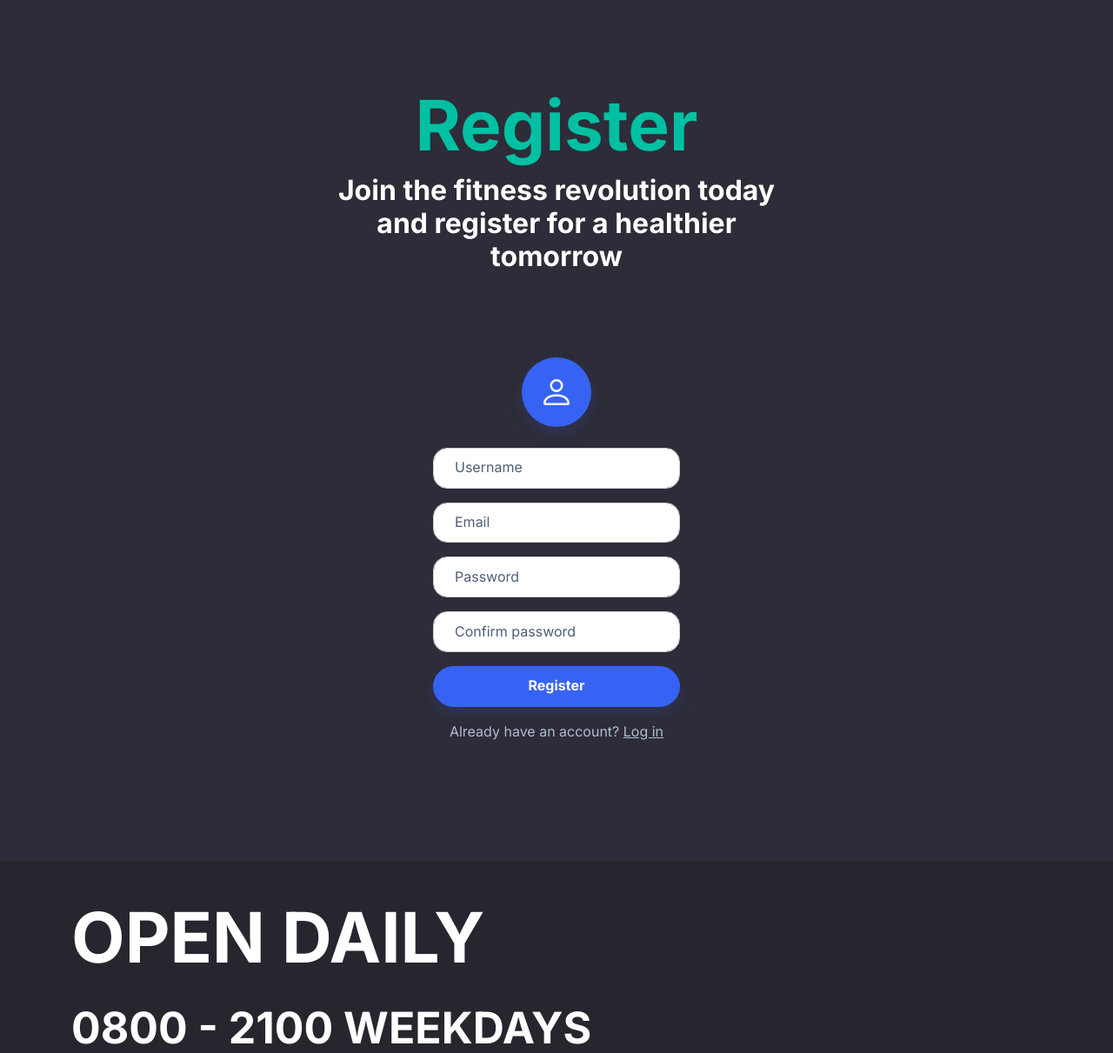
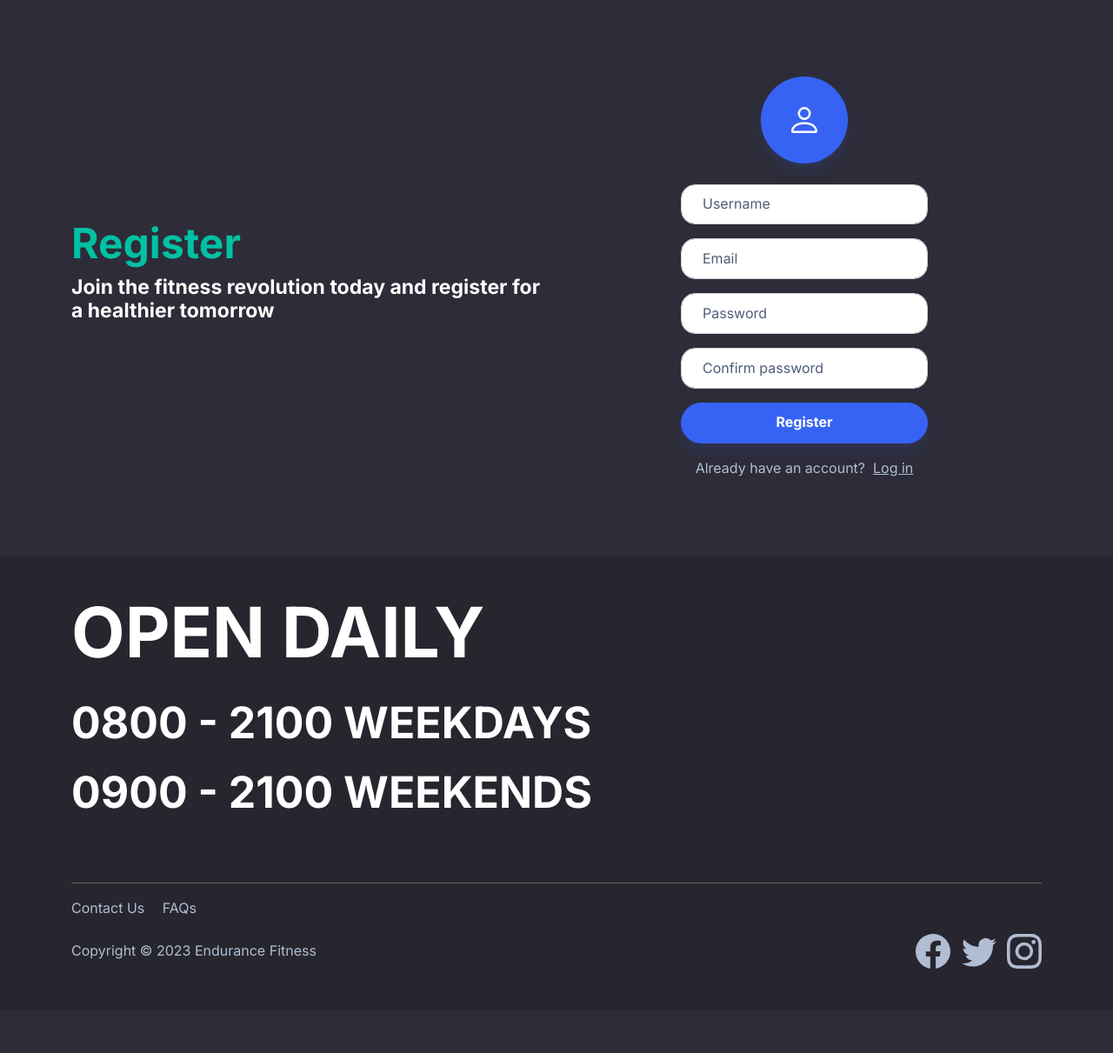
Before and after one commit to Daienn/Websys, a PHP site: page /register.php in a window 1280 px wide. Shown: the part 143-1354 px from the top of the page at 87% size. After the commit the page ends 1257 px from the top, so only its background shows below. Run offline with PHP 8.4, Linux system fonts and the light colour scheme.

Commit message:
register

```diff
--- a/register.php
+++ b/register.php
@@ -2,19 +2,16 @@
 
 <html lang="en">
     <head>
-        <!-- CSS -->
-        <link rel="stylesheet" href="css/styles.min.css"/>
-        <link rel="stylesheet" href="css/style.css"/>
-
         <!-- Bootstrap CSS -->
         <link rel="stylesheet" href="bootstrap/bootstrap.min.css"/>
-        <link rel="stylesheet" href="bootstrap/animation.css"/>
+        <link rel="stylesheet" href="bootstrap/styles.min.css"/>
 
         <!-- Bootstrap JS -->
         <script src="js/script.min.js"></script>
         <script src="js/carousel.js"></script>
         <script src="js/hoverAnimation.js"></script>
         <script src="js/bs-init.js"></script>
+        <script src="js/calendar.js"></script>
 
         <meta charset="UTF-8">
         <meta name="viewport" content="width=device-width, initial-scale=1.0", shrink-to-fit=no">
@@ -28,27 +25,39 @@
     <body>
 
         <section class="py-5">
-            <div class="container py-5">
-                <div class="row mb-4 mb-lg-5">
-                    <div class="col-md-8 col-xl-6 text-center mx-auto">
-                        <h1 class="display-1 fw-bold" style="color: rgb(0,192,163);">Register</h1>
-                        <h2 class="fw-bold">Join the fitness revolution today and register for a healthier tomorrow</h2>
+            <div class="container">
+                <div class="row">
+                    <div class="col-md-6 align-self-center">
+                        <h1 class="display-5 fw-bold text-start d-xxl-flex align-items-xxl-center" style="color: rgb(0,192,163);padding-right: 0px;">Register</h1>
+                        <h2 class="display-5 fw-bold text-start" style="padding-right: 0px;font-size: 23px;">Join the fitness revolution today and register for a healthier tomorrow</h2>
                     </div>
-                </div>
-                <div class="row d-flex justify-content-center">
-                    <div class="col-md-6 col-xl-4">
+                    <div class="col-md-6">
                         <div class="card">
                             <div class="card-body text-center d-flex flex-column align-items-center">
-                                <div class="bs-icon-xl bs-icon-circle bs-icon-primary shadow bs-icon my-4"><svg xmlns="http://www.w3.org/2000/svg" width="1em" height="1em" fill="currentColor" viewBox="0 0 16 16" class="bi bi-person">
-                                    <path d="M8 8a3 3 0 1 0 0-6 3 3 0 0 0 0 6zm2-3a2 2 0 1 1-4 0 2 2 0 0 1 4 0zm4 8c0 1-1 1-1 1H3s-1 0-1-1 1-4 6-4 6 3 6 4zm-1-.004c-.001-.246-.154-.986-.832-1.664C11.516 10.68 10.289 10 8 10c-2.29 0-3.516.68-4.168 1.332-.678.678-.83 1.418-.832 1.664h10z"></path>
-                                    </svg></div>
+                                <div class="bs-icon-xl bs-icon-circle bs-icon-primary shadow bs-icon my-4">
+                                    <svg xmlns="http://www.w3.org/2000/svg" width="1em" height="1em" fill="currentColor" viewBox="0 0 16 16" class="bi bi-person">
+                                    <path d="M8 8a3 3 0 1 0 0-6 3 3 0 0 0 0 6zm2-3a2 2 0 1 1-4 0 2 2 0 0 1 4 0zm4 8c0 1-1 1-1 1H3s-1 0-1-1 1-4 6-4 6 3 6 4zm-1-.004c-.001-.246-.154-.986-.832-1.664C11.516 10.68 10.289 10 8 10c-2.29 0-3.516.68-4.168 1.332-.678.678-.83 1.418-.832 1.664h10z">
+                                    </path>
+                                    </svg>
+                                </div>
                                 <form action="process_register.php" method="post">
-                                    <div class="mb-3"><input class="form-control" type="text" id="username" name="username" placeholder="Username" required></div>
-                                    <div class="mb-3"><input class="form-control" type="email" id="email" name="email" placeholder="Email"></div>
-                                    <div class="mb-3"><input class="form-control" type="password" id="pwd" name="pwd" placeholder="Password"></div>
-                                    <div class="mb-3"><input class="form-control" type="password" id="pwd_confirm" name="pwd_confirm" placeholder="Confirm password"></div>
-                                    <div class="mb-3"><button class="btn btn-primary shadow d-block w-100" type="submit">Register</button></div>
-                                    <p class="text-muted">Already have an account?&nbsp;<a href="login.php">Log in</a></p>
+                                    <div class="mb-3">
+                                        <input class="form-control" type="text" id="username" name="username" placeholder="Username" required>
+                                    </div>
+                                    <div class="mb-3">
+                                        <input class="form-control" type="email" id="email" name="email" placeholder="Email">
+                                    </div>
+                                    <div class="mb-3">
+                                        <input class="form-control" type="password" id="pwd" name="pwd" placeholder="Password">
+                                    </div>
+                                    <div class="mb-3">
+                                        <input class="form-control" type="password" id="pwd_confirm" name="pwd_confirm" placeholder="Confirm password">
+                                    </div>
+                                    <div class="mb-3">
+                                        <button class="btn btn-primary shadow d-block w-100" type="submit">Register</button></div>
+                                    <p class="text-muted">Already have an account?&nbsp;
+                                        <a href="login.php">Log in</a>
+                                    </p>
                                 </form>
                             </div>
                         </div>
```
